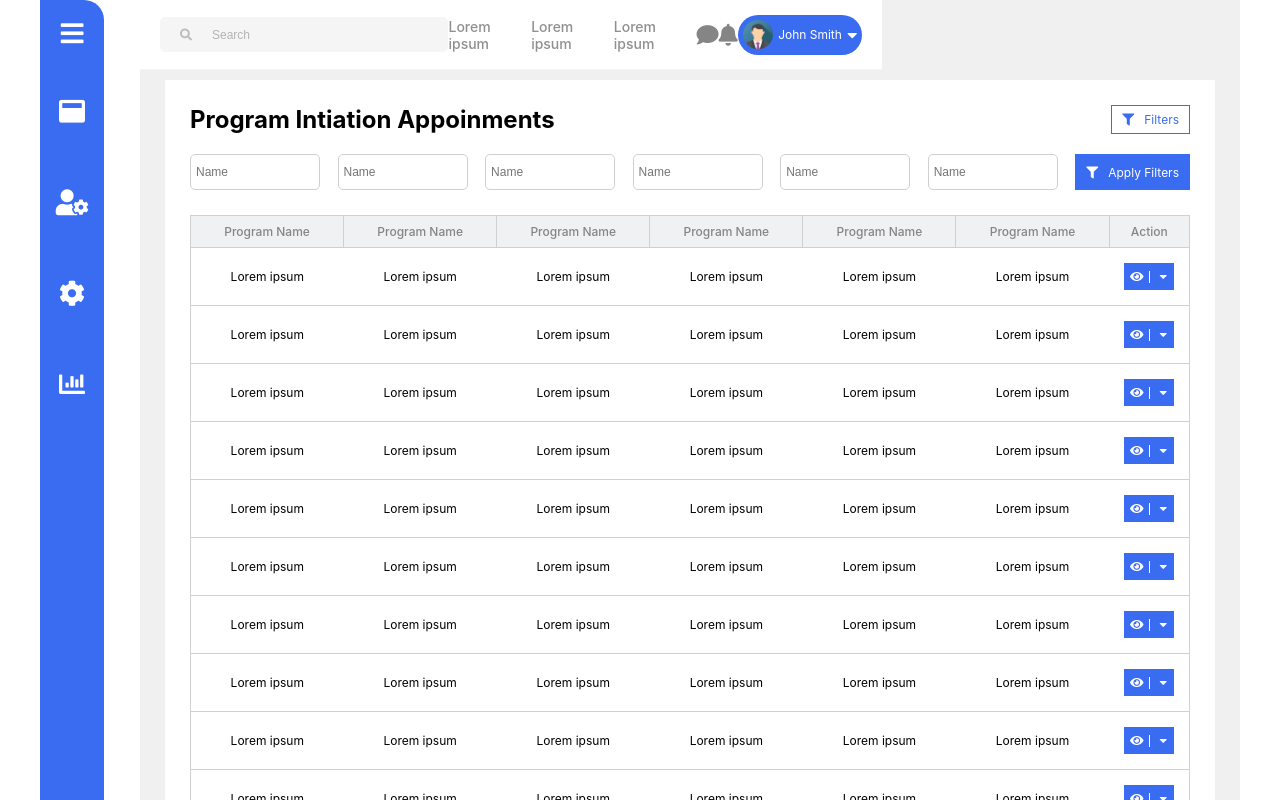
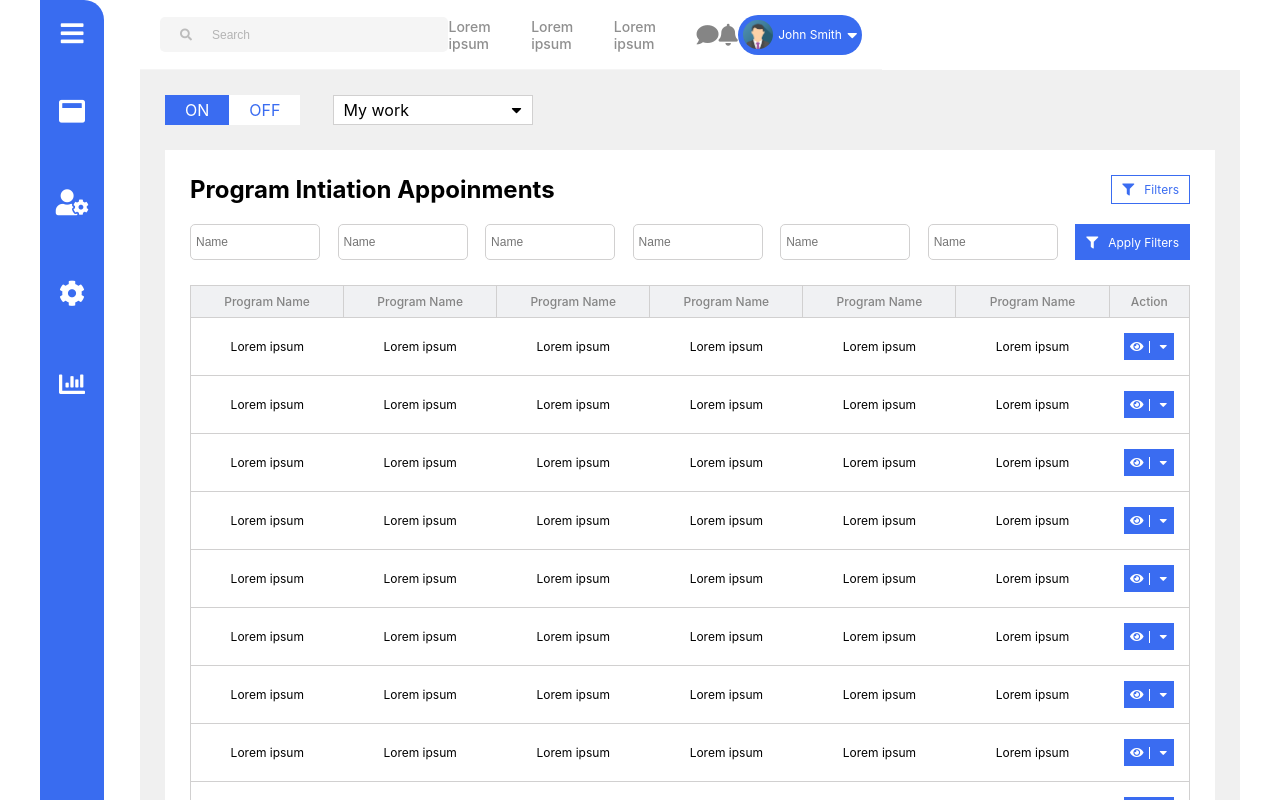
Before and after one commit to adeelrizvi89/digital-waze-test, a React (Create React App) app: page /pageTwo in a window 1280 px wide. Shown: the top 800 px of the page. Built offline with nearby package versions, Linux system fonts and the light colour scheme.

Commit message:
rename component

```diff
--- a/src/Components/PageTwo.js
+++ b/src/Components/PageTwo.js
@@ -1,14 +1,23 @@
 import React from "react";
-import MainSection from "./MainSection";
-import Navbar from "./Navbar";
-import Header from "./Header";
-import ProgramAppoinment from "./ProgramAppoinment";
+import Button from "./Button";
+import Table from "./Table";
+import BusinessFlow from "./BusinessFlow";
+import WorkDropDown from "./WorkDropDown";
 
 const PageTwo = () => {
   return (
     <>
       <div className="container">
-        <ProgramAppoinment />
+        <div className="programeAppoinment-container">
+          <header>
+            <Button />
+            <WorkDropDown />
+          </header>
+          <section>
+            <Table />
+          </section>
+          <BusinessFlow />
+        </div>
       </div>
     </>
   );
--- a/src/index.css
+++ b/src/index.css
@@ -243,6 +243,7 @@ code {
   width: 92%;
   padding: 25px;
   margin-left: 100px;
+  margin-top: 70px;
 }
 .button {
   display: flex;
```
